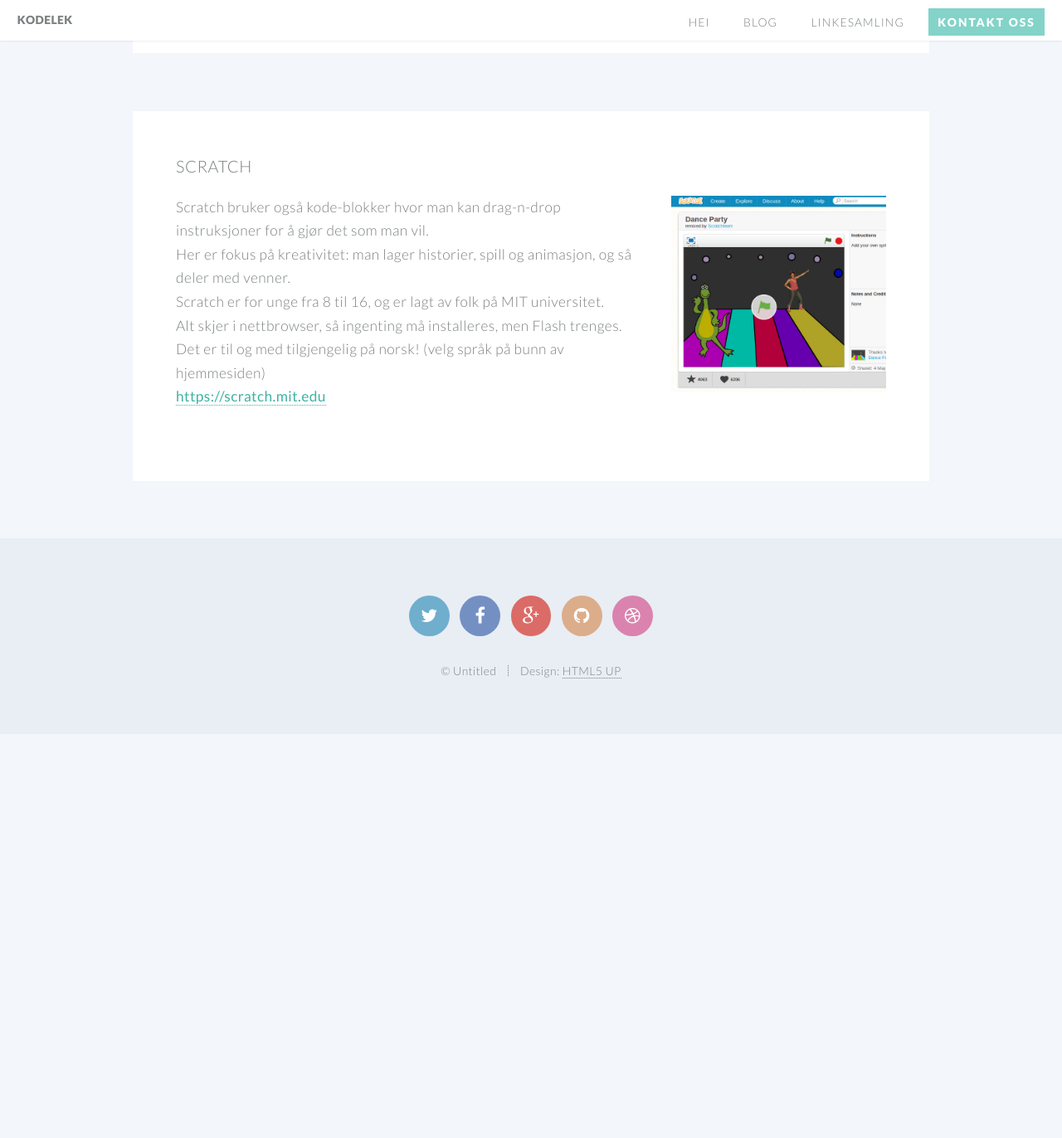
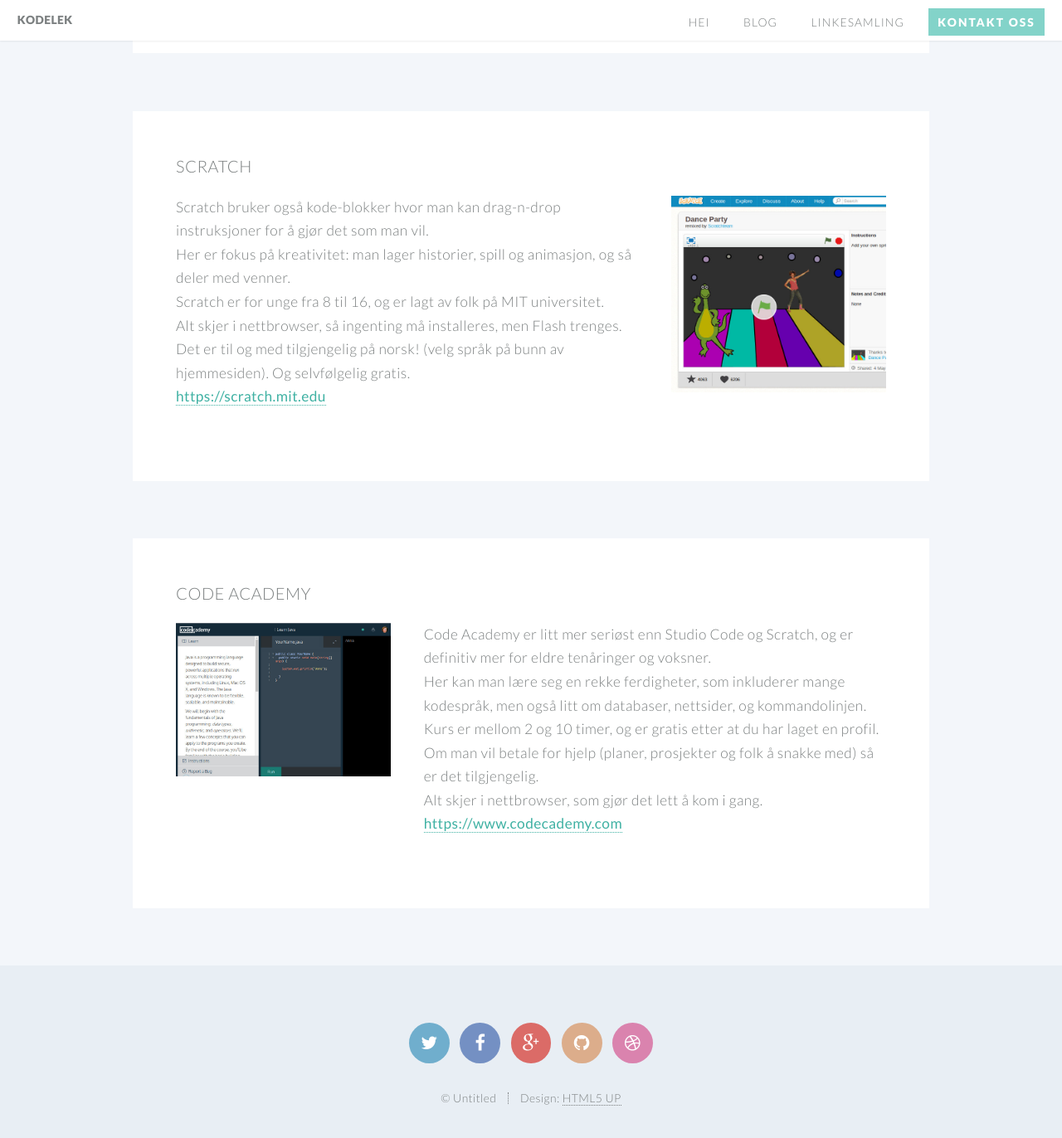
Before and after one commit to kodelek/kodelek.github.io, a Jekyll site: the page built from kom-i-gang-med-koding.html, in a window 1280 px wide and 1400 px high, scrolled down 1344 px. Shown: the top 1372 px of the window at 83% size. Built offline with Jekyll 4.4.1, drawn with Linux system fonts in a browser that asks for light colours; before the commit the page ends 2229 px from its top, so only the background shows below that.

Commit message:
Add CodeAcademy

```diff
--- a/kom-i-gang-med-koding.html
+++ b/kom-i-gang-med-koding.html
@@ -87,7 +87,7 @@
 Her er fokus på kreativitet: man lager historier, spill og animasjon, og så deler med venner.<br/>
 Scratch er for unge fra 8 til 16, og er lagt av folk på MIT universitet.<br/>
 Alt skjer i nettbrowser, så ingenting må installeres, men Flash trenges.<br/>
-Det er til og med tilgjengelig på norsk! (velg språk på bunn av hjemmesiden)<br/>
+Det er til og med tilgjengelig på norsk! (velg språk på bunn av hjemmesiden). Og selvfølgelig gratis.<br/>
 
 <a href="http://scratch.mit.edu"><strong>https://scratch.mit.edu</strong></a>
                       </p>
@@ -99,6 +99,33 @@
 							</div>
 					</section>
 
+				<!-- Code Academy -->
+					<section class="wrapper style4 container">
+
+						<!-- Content -->
+							<div class="content">
+								<section>
+									<header>
+										<h3>Code Academy</h3>
+ 									</header>
+                  <div class="row">
+                    <div class="4u">
+									    <a href="https://www.codecademy.com" class="image featured"><img src="images/codeacademy.jpg" alt="" /></a>
+                    </div>
+                    <div class="8u">
+									    <p>
+Code Academy er litt mer seriøst enn Studio Code og Scratch, og er definitiv mer for eldre tenåringer og voksner.<br/>
+Her kan man lære seg en rekke ferdigheter, som inkluderer mange kodespråk, men også litt om databaser, nettsider, og kommandolinjen.<br/>
+Kurs er mellom 2 og 10 timer, og er gratis etter at du har laget en profil. Om man vil betale for hjelp (planer, prosjekter og folk å snakke med) så er det tilgjengelig.<br/>
+Alt skjer i nettbrowser, som gjør det lett å kom i gang.<br/>
+
+<a href="https://www.codecademy.com"><strong>https://www.codecademy.com</strong></a>
+                      </p>
+                    </div>
+								</section>
+							</div>
+					</section>
+
 
 
 			</article>
```
Also changed, not shown: images/codeacademy.jpg (added).
